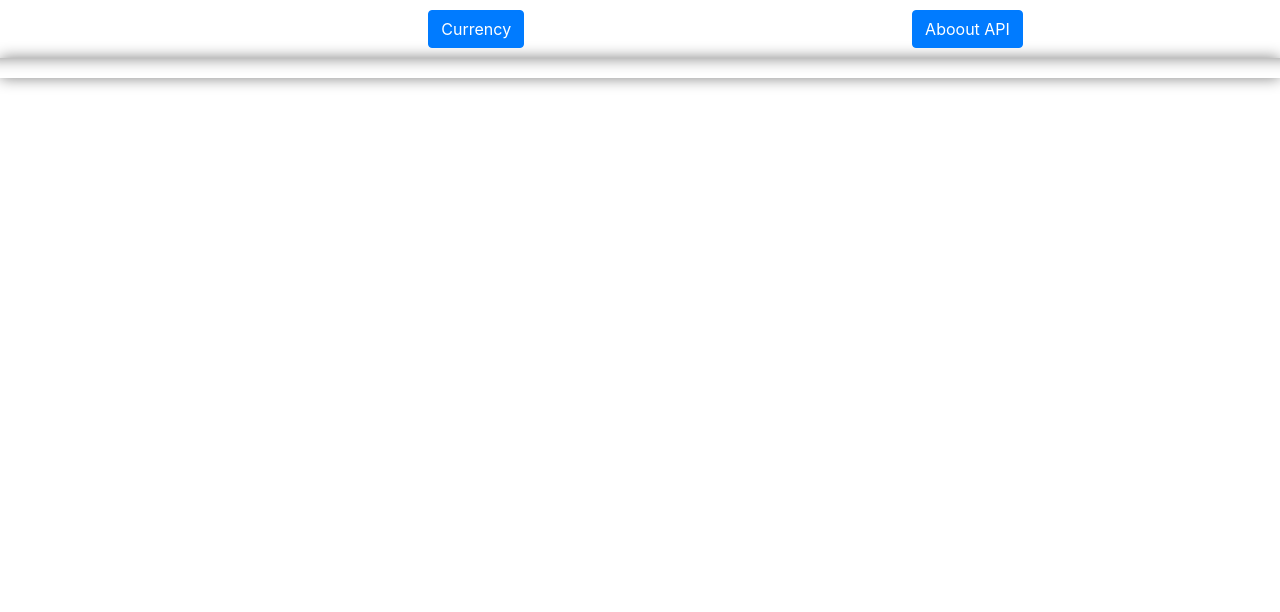
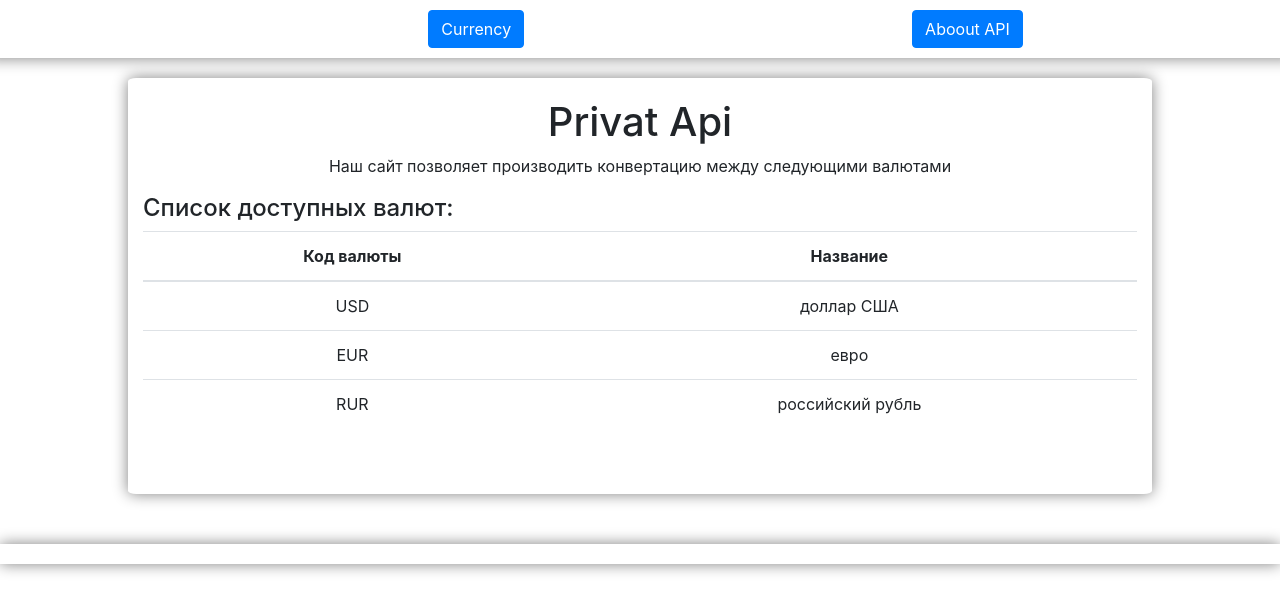
Before and after one commit to alenase/ConverterUI, a React (Create React App) app: page /about-api in a window 1280 px wide. Shown: the top 612 px of the page. Built offline with nearby package versions, Linux system fonts and the light colour scheme.

Commit message:
added components: AboutApi, TableInfo

```diff
--- a/src/components/AboutAPI.js
+++ b/src/components/AboutAPI.js
@@ -1,11 +1,17 @@
 import React from 'react';
 import '../App.css';
+import TableInfo from './TableInfo';
+import Container from 'react-bootstrap/Container';
 
 function AboutAPI() {
     return (
-      <div >
-      </div>
+      <Container id="Body">
+        <h1>Privat Api</h1>
+        <p>Наш сайт позволяет производить конвертацию между следующими валютами</p>
+        <h4 align = "left">Cписок доступных валют:</h4>
+        <TableInfo />
+      </Container>
     );
   }
 
-  export default AboutAPI;
+export default AboutAPI;
--- /dev/null
+++ b/src/components/TableInfo.js
@@ -0,0 +1,24 @@
+import React from 'react';
+import '../App.css';
+import Table from 'react-bootstrap/Table';
+import TableRow from './TableRow';
+
+function TableInfo() {
+    return (
+        <Table responsive>
+            <thead>
+                <tr>
+                    <th>Код валюты</th>
+                    <th>Название</th>
+                </tr>
+            </thead>
+            <tbody>
+                <TableRow first="USD" second="доллар США" />
+                <TableRow first="EUR" second="евро" />
+                <TableRow first="RUR" second="российский рубль" />
+            </tbody>
+        </Table>
+    );
+}
+
+export default TableInfo;
```
